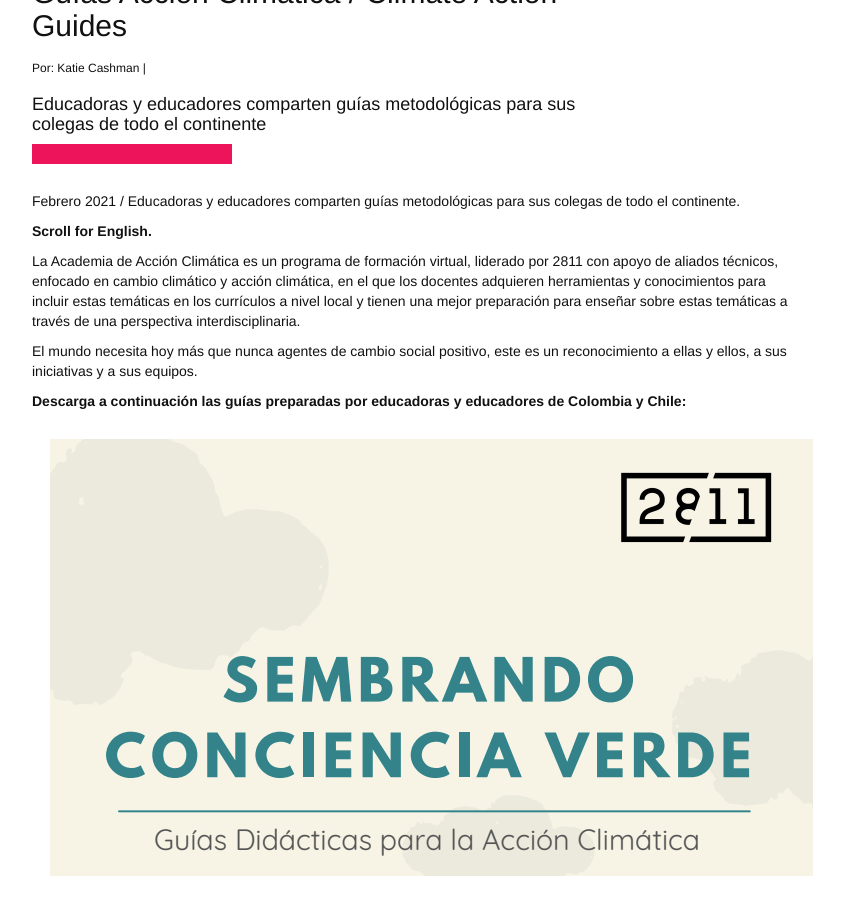
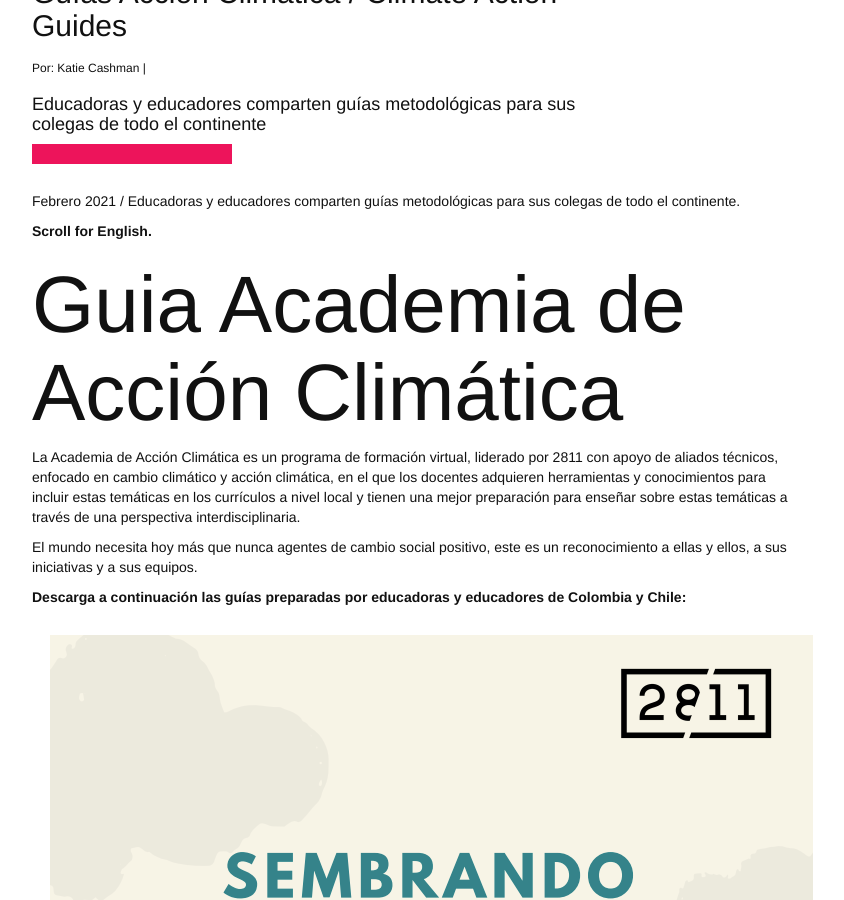
Before and after one commit to 2811Chile/2811Chile.github.io, a Jekyll site: the page built from _posts/2021-02-25-guias-de-accion-climatica.markdown, in a window 1280 px wide and 900 px high, scrolled down 198 px. Shown: the whole window, without its empty margins (148-992 px from the left). Built offline with Jekyll 4.4.1, drawn with Linux system fonts in a browser that asks for light colours; nearby versions of some CDN libraries; some web fonts are replaced; our own code applies the rules of GitHub Pages for plain Markdown files; some of the changed text lies outside the part shown.

Commit message:
Updated Guias De Accion Climatica

```diff
--- a/_posts/2021-02-25-guias-de-accion-climatica.markdown
+++ b/_posts/2021-02-25-guias-de-accion-climatica.markdown
@@ -15,7 +15,11 @@ excerpt_separator: "<!--mas-->"
 Febrero 2021 / Educadoras y educadores comparten guías metodológicas para sus colegas de todo el continente.
 
 <!--mas-->
+
+
 **Scroll for English.**
+
+# Guia Academia de Acción Climática
 
 La Academia de Acción Climática es un programa de formación virtual, liderado por 2811 con apoyo de aliados técnicos, enfocado en cambio climático y acción climática, en el que los docentes adquieren herramientas y conocimientos para incluir estas temáticas en los currículos a nivel local y tienen una mejor preparación para enseñar sobre estas temáticas a través de una perspectiva interdisciplinaria.
 
```
Also changed, not shown: other parts of _posts/2021-02-25-guias-de-accion-climatica.markdown (+1 -0 lines).
